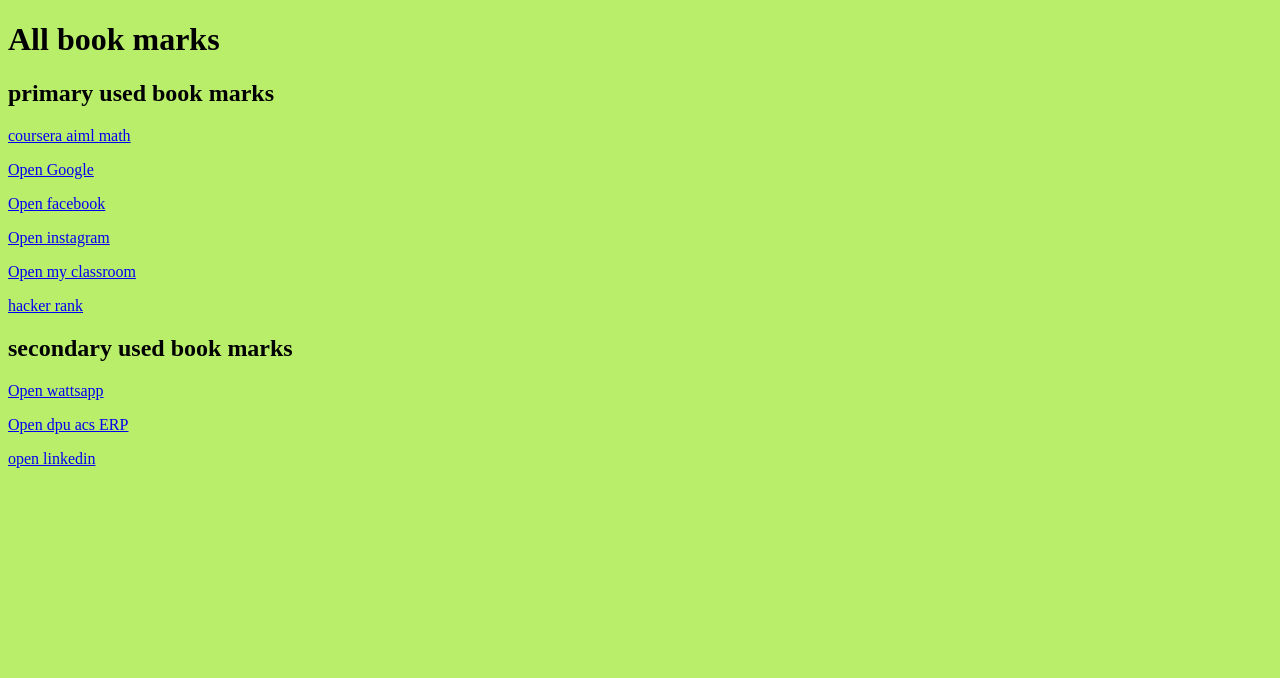
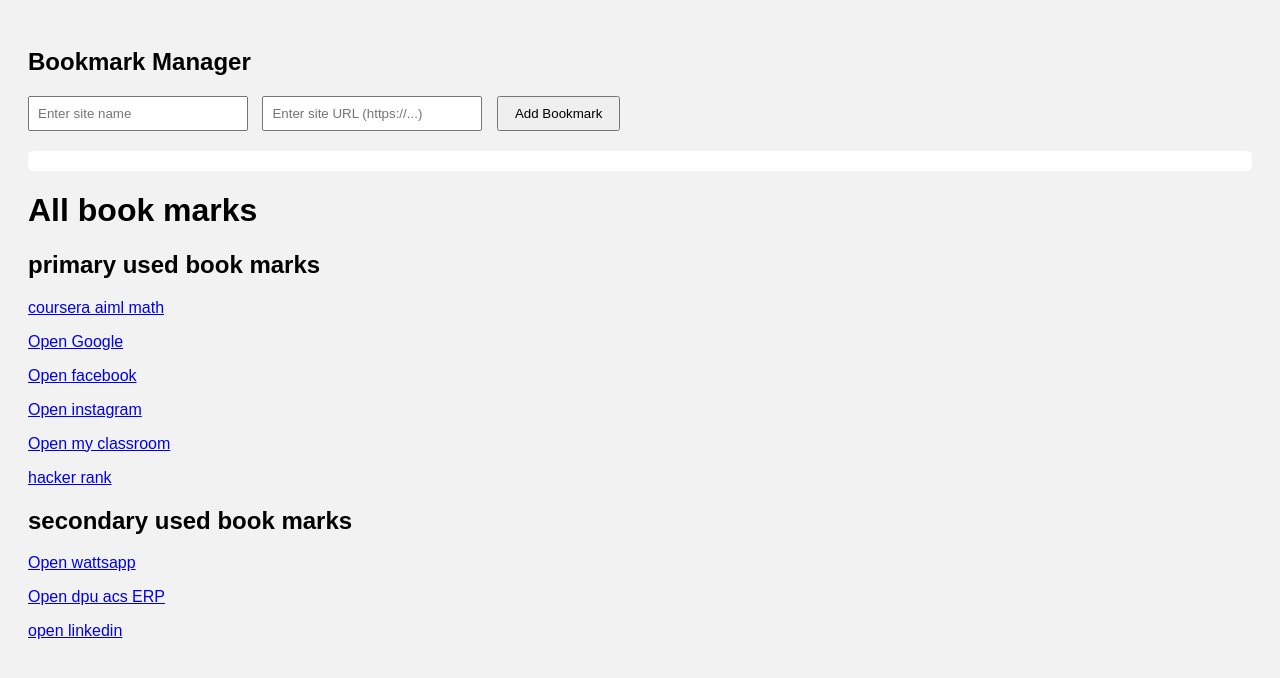
Before and after one commit to AbhiKalpa/Bookmark-project, a plain HTML site: page index.html in a window 1280 px wide. Drawn offline with Linux system fonts and the light colour scheme.

Commit message:
Changed background as wel as added add book mark option

```diff
--- a/index.html
+++ b/index.html
@@ -7,6 +7,15 @@
     <title>simple book marks</title>
 </head>
 <body>
+    <h2>Bookmark Manager</h2>
+<form id="bookmark-form">
+  <input type="text" id="siteName" placeholder="Enter site name" required>
+  <input type="url" id="siteURL" placeholder="Enter site URL (https://...)" required>
+  <button type="submit">Add Bookmark</button>
+</form>
+
+<div id="bookmarksList"></div>
+
     <link rel="stylesheet" href="style.css">
     <h1>All book marks</h1>
     <h2>primary used book marks</h2>
--- a/style.css
+++ b/style.css
@@ -2,3 +2,29 @@
     background-color: rgb(185, 238, 107);
     color: black;
 }
+body {
+  font-family: Arial, sans-serif;
+  background: #f2f2f2;
+  padding: 20px;
+}
+
+form {
+  margin-bottom: 20px;
+}
+
+input {
+  padding: 8px;
+  margin-right: 10px;
+  width: 200px;
+}
+
+button {
+  padding: 8px 16px;
+  cursor: pointer;
+}
+
+#bookmarksList {
+  background: #fff;
+  padding: 10px;
+  border-radius: 5px;
+}
```
Also changed, not shown: script.js (+49 -1 lines).
